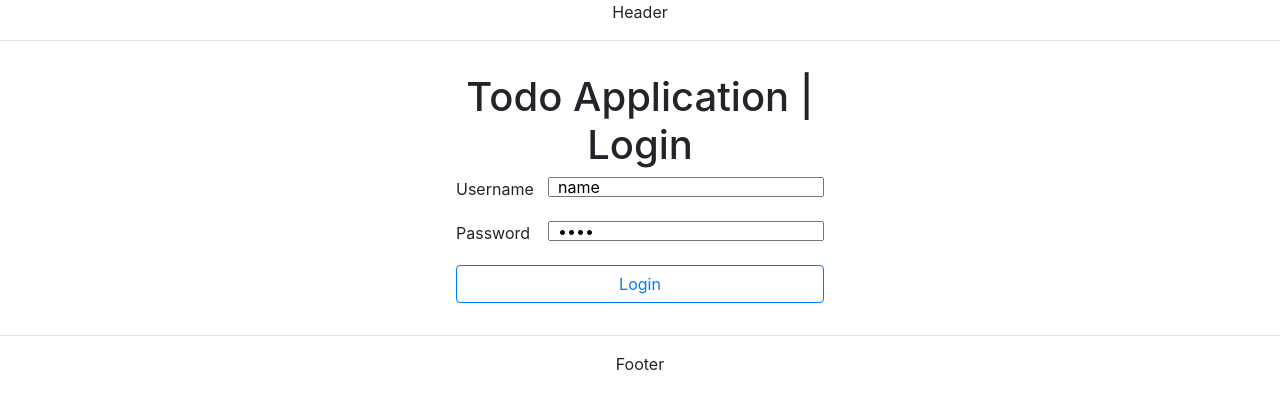
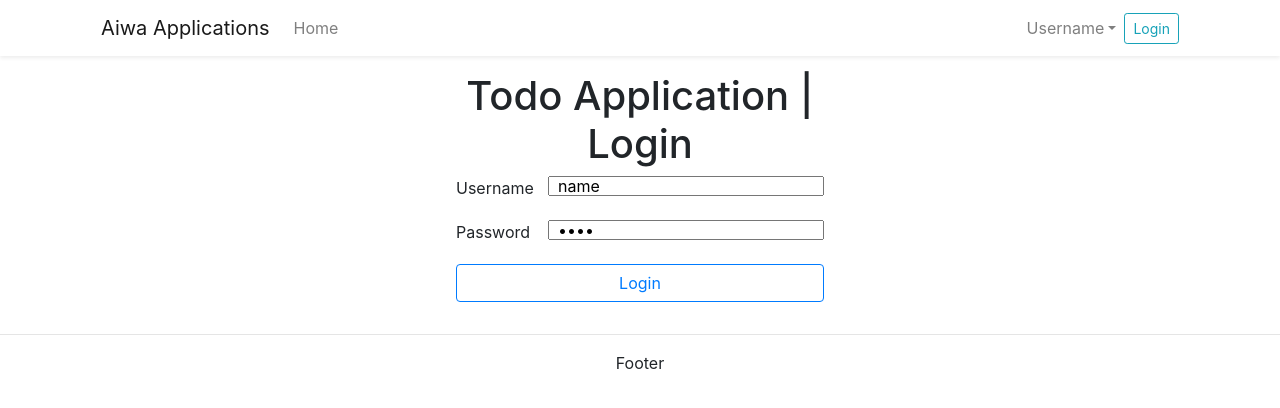
Before and after one commit to 47leonel-wabo/todo-app, a React (Create React App) app in the folder todo-app-frontend/: page /login in a window 1280 px wide. Shown: the top 408 px of the page. Built offline with nearby package versions, Linux system fonts and the light colour scheme.

Commit message:
Styling navigation bar

```diff
--- a/todo-app-frontend/src/components/login/LoginFormComponent.jsx
+++ b/todo-app-frontend/src/components/login/LoginFormComponent.jsx
@@ -27,7 +27,7 @@ class LoginFormComponent extends React.Component {
                         <input type="password" id="password" name="password" value={this.state.password}
                                onChange={this.handleChange} required/>
                     </label>
-                    <button className="btn btn-outline-primary" onClick={this.logUser}> Login</button>
+                    <Button variant="outline-primary" block onClick={this.logUser}> Login</Button>
                 </div>
             </div>
         )
--- a/todo-app-frontend/src/components/parts/HeaderComponent.jsx
+++ b/todo-app-frontend/src/components/parts/HeaderComponent.jsx
@@ -1,10 +1,35 @@
 import React from 'react'
+import {Button, Form, Nav, Navbar, NavDropdown} from "react-bootstrap"
+import {Link} from "react-router-dom";
 
 class HeaderComponent extends React.Component {
     render = () => {
         return (
-            <div className="headerComponent">
-                Header <hr/>
+            <div className="shadow-sm">
+                <div className="container">
+                    <Navbar expand="lg">
+                        <Navbar.Brand href="#home">Aiwa Applications</Navbar.Brand>
+                        <Navbar.Toggle aria-controls="basic-navbar-nav"/>
+                        <Navbar.Collapse id="basic-navbar-nav">
+                            <Nav className="mr-auto">
+                                <Link className="nav-link" to="/home">Home</Link>
+                            </Nav>
+                            <Nav className="ml-auto">
+                                <NavDropdown title="Username" id="basic-nav-dropdown">
+                                    <NavDropdown.Item>New Todo</NavDropdown.Item>
+                                    <NavDropdown.Item>Ongoing Todos</NavDropdown.Item>
+                                    <NavDropdown.Item>Settings</NavDropdown.Item>
+                                    <NavDropdown.Divider/>
+                                    <NavDropdown.Item href="#action/3.4">Logout</NavDropdown.Item>
+                                </NavDropdown>
+                            </Nav>
+                            <Form inline pd="sm">
+                                <Button variant="outline-info" size="sm">Login</Button>
+                            </Form>
+                        </Navbar.Collapse>
+                    </Navbar>
+                </div>
+
             </div>
         )
     }
--- a/todo-app-frontend/src/components/parts/TodosListComponent.jsx
+++ b/todo-app-frontend/src/components/parts/TodosListComponent.jsx
@@ -1,4 +1,5 @@
 import React from 'react'
+import {Table} from 'react-bootstrap'
 
 class TodosListComponent extends React.Component {
 
@@ -31,10 +32,10 @@ class TodosListComponent extends React.Component {
 
     render = () => {
         return (
-            <div className="todoList">
+            <div className="container">
                 <h3>List of Todos</h3>
                 <div className="todosTable">
-                    <table>
+                    <Table bordered hover responsive="lg">
                         <thead>
                         <tr>
                             <th>ID</th>
@@ -55,7 +56,7 @@ class TodosListComponent extends React.Component {
                             </tr>
                         })}
                         </tbody>
-                    </table>
+                    </Table>
                 </div>
             </div>
         )
```
Also changed, not shown: 1 other file (tests, documents, lock files or other folders).
